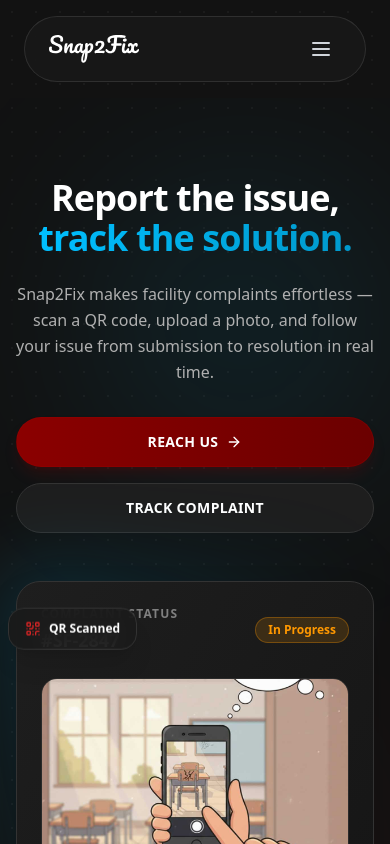
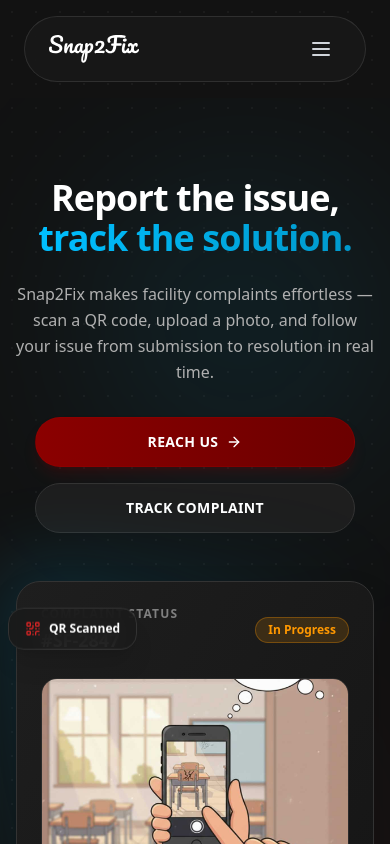
Before and after one commit to navedsayyed/Snap2Fix-web, a Next.js app: page / in a window 390 px wide. Shown: the top 844 px of the page. Built offline with nearby package versions, Linux system fonts and the light colour scheme; no server answers.

Commit message:
reach us page edit

```diff
--- a/app/contact/page.tsx
+++ b/app/contact/page.tsx
@@ -82,8 +82,8 @@
         </div>
 
         <div className="grid lg:grid-cols-3 gap-8 lg:gap-12">
-          {/* Contact Information */}
-          <div className="space-y-6">
+          {/* Contact Information - Hidden on mobile */}
+          <div className="hidden lg:block space-y-6">
             <div className="bg-gradient-to-br from-[#1E1E1E] to-[#1A1A1A] rounded-3xl border border-[#333333] p-6">
               <div className="w-12 h-12 rounded-xl bg-[#00BFFF]/10 border border-[#00BFFF]/20 flex items-center justify-center mb-4">
                 <Mail className="w-6 h-6 text-[#00BFFF]" />
@@ -123,7 +123,7 @@
           </div>
 
           {/* Contact Form */}
-          <div className="lg:col-span-2">
+          <div className="lg:col-span-2 w-full">
             <div className="bg-gradient-to-br from-[#1E1E1E] to-[#1A1A1A] rounded-3xl border border-[#333333] p-8">
               <h2 className="text-2xl font-bold text-white mb-6">Send us a Message</h2>
 
--- a/components/home/HomeLanding.tsx
+++ b/components/home/HomeLanding.tsx
@@ -200,17 +200,17 @@
                 and follow your issue from submission to resolution in real time.
               </p>
 
-              <div className="flex flex-col sm:flex-row gap-4 justify-center lg:justify-start">
+              <div className="flex flex-col sm:flex-row gap-4 justify-center lg:justify-start items-center lg:items-start">
                 <Link
                   href="/contact"
-                  className="inline-flex items-center justify-center gap-2 px-8 py-3.5 bg-gradient-to-r from-[#8B0000] to-[#6B0000] hover:from-[#A00000] hover:to-[#7B0000] text-white text-sm font-semibold rounded-full transition-all duration-300 uppercase tracking-wide border border-[#A00000]/30 shadow-lg shadow-[#8B0000]/20"
+                  className="inline-flex items-center justify-center gap-2 px-6 sm:px-8 py-3.5 bg-gradient-to-r from-[#8B0000] to-[#6B0000] hover:from-[#A00000] hover:to-[#7B0000] text-white text-sm font-semibold rounded-full transition-all duration-300 uppercase tracking-wide border border-[#A00000]/30 shadow-lg shadow-[#8B0000]/20 w-full max-w-xs sm:w-auto"
                 >
                   Reach Us
                   <ArrowRight className="w-4 h-4" />
                 </Link>
                 <Link
                   href="/track"
-                  className="inline-flex items-center justify-center gap-2 px-8 py-3.5 bg-[#1E1E1E] hover:bg-[#2A2A2A] text-white text-sm font-semibold rounded-full transition-all duration-300 uppercase tracking-wide border border-[#333333]"
+                  className="inline-flex items-center justify-center gap-2 px-6 sm:px-8 py-3.5 bg-[#1E1E1E] hover:bg-[#2A2A2A] text-white text-sm font-semibold rounded-full transition-all duration-300 uppercase tracking-wide border border-[#333333] w-full max-w-xs sm:w-auto"
                 >
                   Track Complaint
                 </Link>
```
